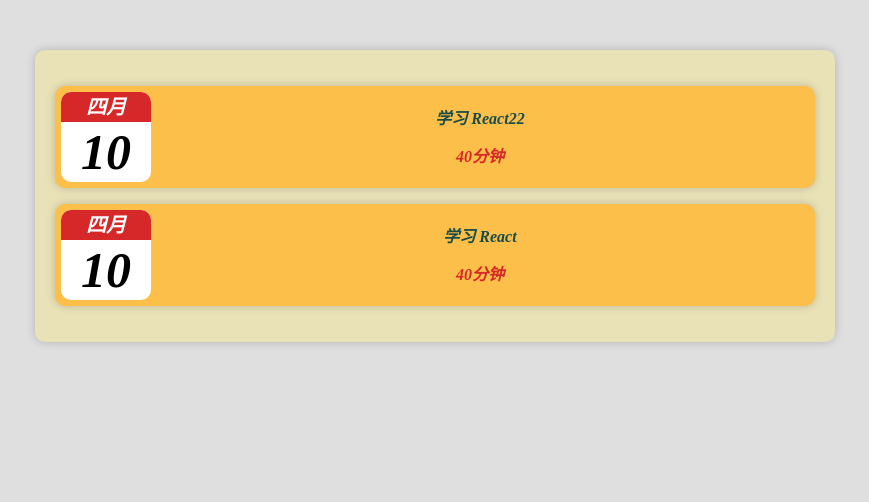
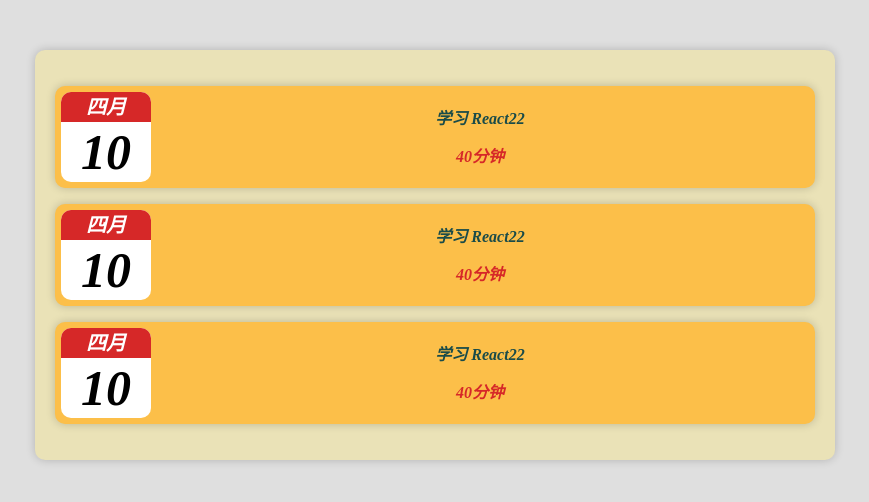
Before and after one commit to easybrad/letsdoit, a React (Create React App) app: page / in a window 1280 px wide. Shown: the top 502 px of the page, without its empty margins (205-1074 px from the left). Built offline with nearby package versions, Linux system fonts and the light colour scheme.

Commit message:
modify component structure

```diff
--- a/public/index.html
+++ b/public/index.html
@@ -7,6 +7,7 @@
   </head>
   <body>
     <div id="root"></div>
+
     <!-- public/index.html是首页模板，webpack 编译时以此文件为模板生成新的 index.html -->
   </body>
 </html>
--- a/src/components/Logs/LogItem.js
+++ b/src/components/Logs/LogItem.js
@@ -1,4 +1,4 @@
-import DateShow from '../DateShow/DateShow';
+import DateShow from './DateShow/DateShow';
 import './LogItem.css';
 const LogItem = () => {
   return (
@@ -11,16 +11,6 @@ const LogItem = () => {
           <div className="time">40分钟</div>
         </div>
       </div>
-      <div className="item">
-        <div className="date">
-          <div className="month">四月</div>
-          <div className="day">10</div>
-        </div>
-        <div className="content">
-          <h2 className="desc">学习 React</h2>
-          <div className="time">40分钟</div>
-        </div>
-      </div>
     </em>
   );
 };
--- a/src/components/Logs/Logs.js
+++ b/src/components/Logs/Logs.js
@@ -4,6 +4,8 @@ const Logs = () => {
   return (
     <div className="logs">
       <LogItem />
+      <LogItem />
+      <LogItem />
     </div>
   );
 };
```
Also changed, not shown: src/components/Logs/DateShow/DateShow.css (renamed from src/components/DateShow/DateShow.css), src/components/Logs/DateShow/DateShow.js (renamed from src/components/DateShow/DateShow.js).
